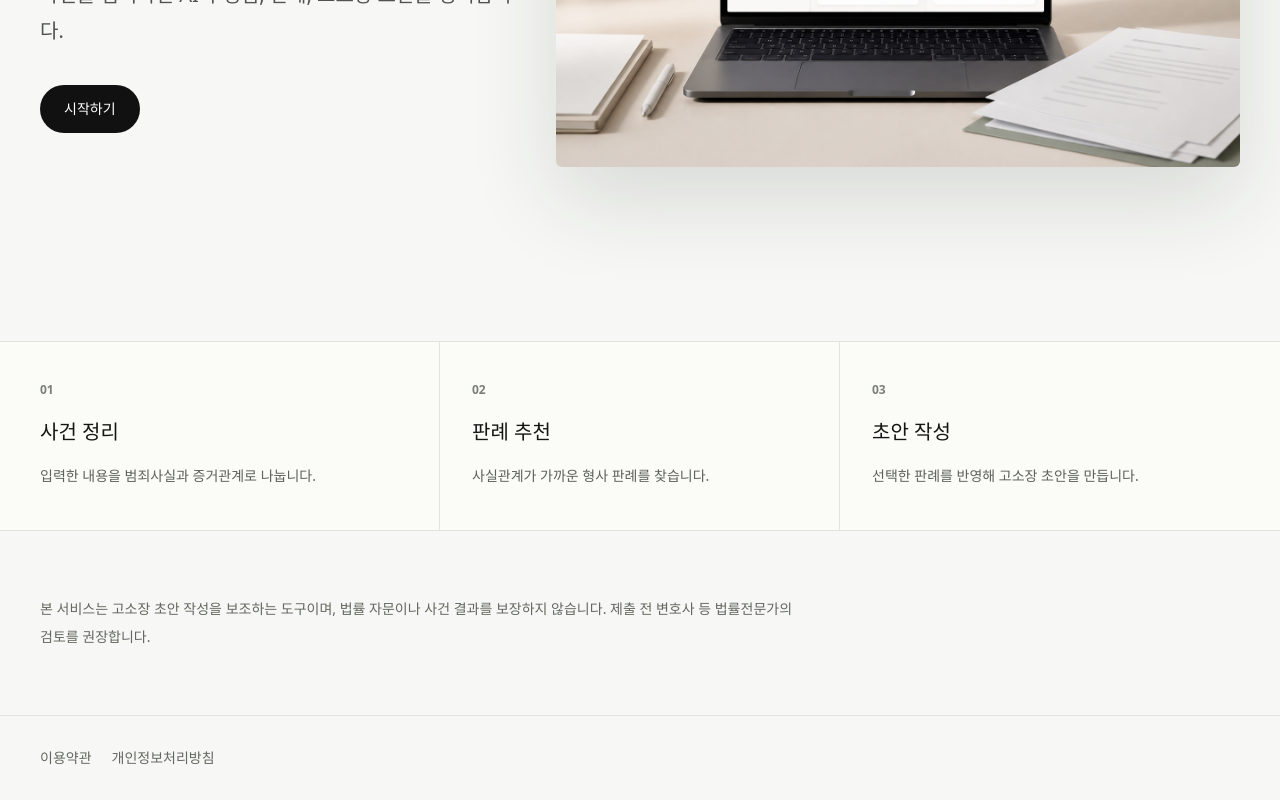
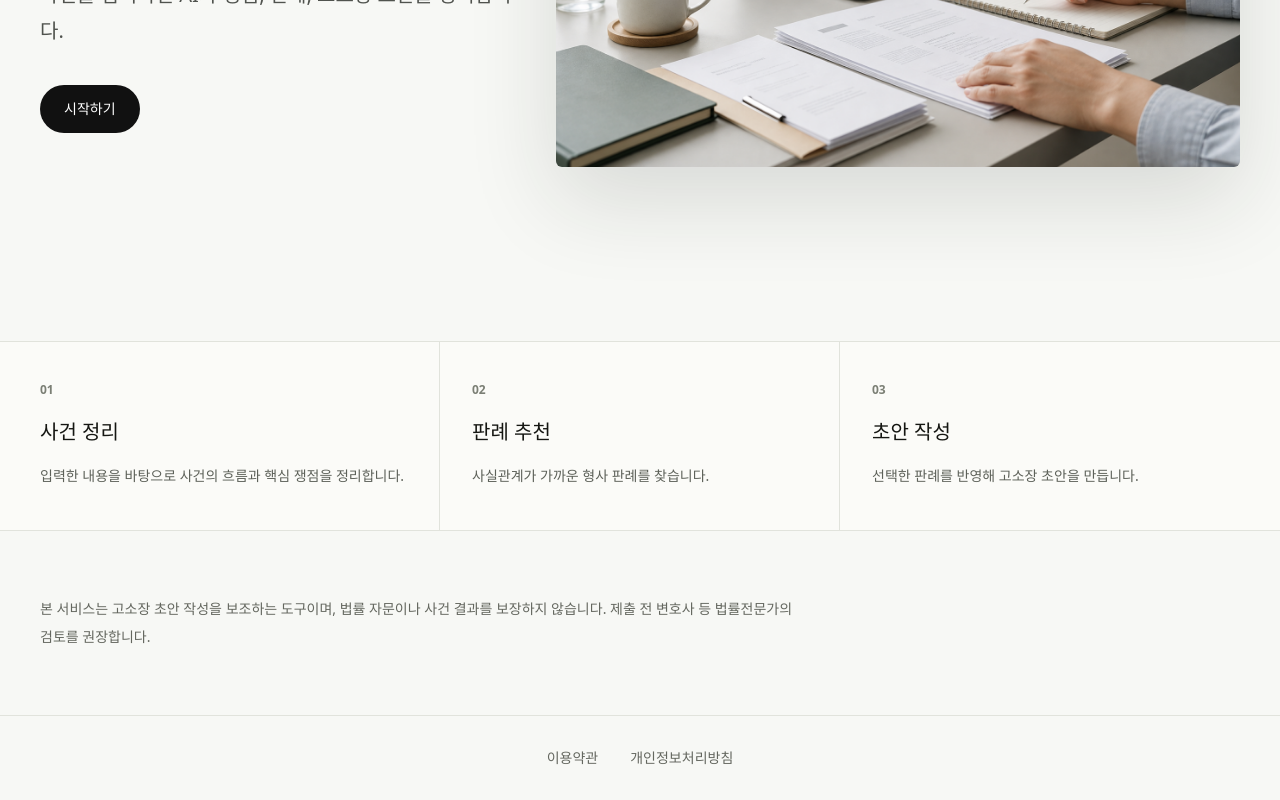
Before and after one commit to kim-min-min/complaint, a React (Vite) app in the folder frontend/: page / in a window 1280 px wide. Shown: the part 447-1247 px from the top of the page. Built offline with nearby package versions, Linux system fonts and the light colour scheme; no server answers.

Commit message:
Update landing page content

```diff
--- a/frontend/src/pages/LandingPage.jsx
+++ b/frontend/src/pages/LandingPage.jsx
@@ -77,7 +77,7 @@ export default function LandingPage() {
             <Feature
               number="01"
               title="사건 정리"
-              text="입력한 내용을 범죄사실과 증거관계로 나눕니다."
+              text="입력한 내용을 바탕으로 사건의 흐름과 핵심 쟁점을 정리합니다."
             />
             <Feature
               number="02"
@@ -100,7 +100,7 @@ export default function LandingPage() {
       </main>
 
       <footer className="border-t border-[#e1e3dc] px-5 py-8 sm:px-8 lg:px-10">
-        <div className="mx-auto flex max-w-7xl gap-5 text-sm text-[#64675f]">
+        <div className="mx-auto flex max-w-7xl justify-center gap-8 text-sm text-[#64675f]">
           <Link to="/terms" className="hover:text-[#111111]">이용약관</Link>
           <Link to="/privacy" className="hover:text-[#111111]">개인정보처리방침</Link>
         </div>
```
Also changed, not shown: frontend/public/landing-hero.png.
